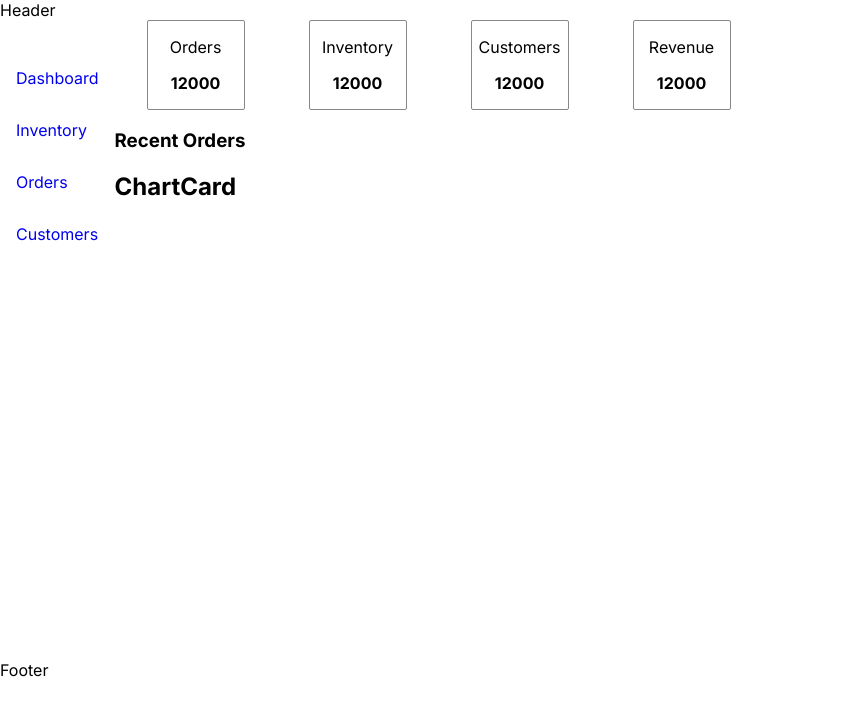
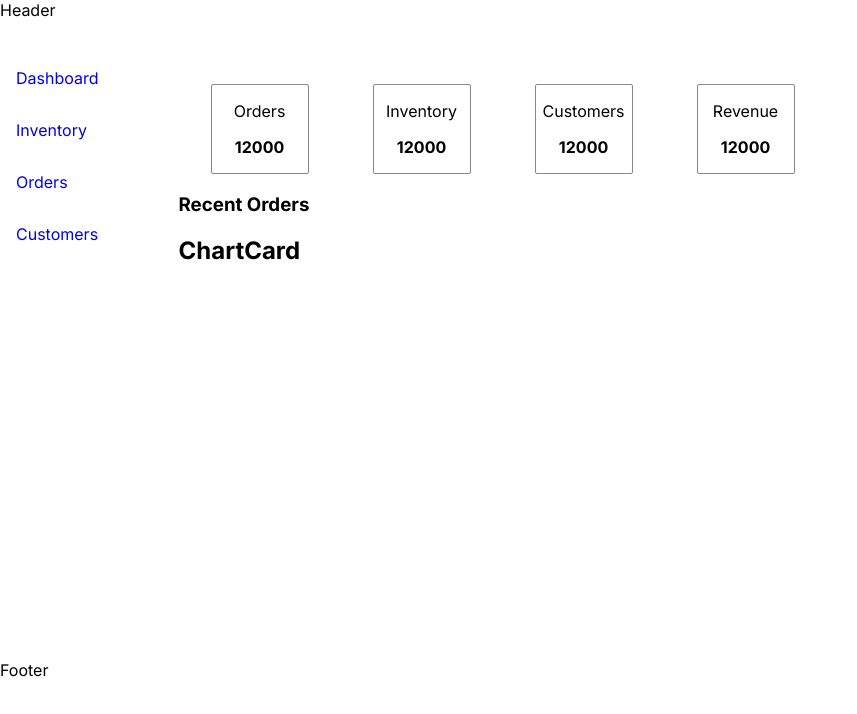
Before and after one commit to Fr33yr/inventory-management, a React (Vite) app: page /dashboard in a window 1280 px wide. Shown: the top 714 px of the page, without its empty margins (0-857 px from the left). Built offline with nearby package versions, Linux system fonts and the light colour scheme.

Commit message:
page content padding

```diff
--- /dev/null
+++ b/src/components/common/PageContent/PageContent.module.css
@@ -0,0 +1,3 @@
+.pagecontent{
+    padding: 4rem;
+}
--- a/src/components/common/PageContent/PageContent.tsx
+++ b/src/components/common/PageContent/PageContent.tsx
@@ -1,8 +1,9 @@
 import AppRoutes from "../../../routes/index";
+import styles from './PageContent.module.css'
 
 function PageContent() {
   return (
-    <div className="pagecontent">
+    <div className={styles.pagecontent}>
       <AppRoutes />
     </div>
   );
```
